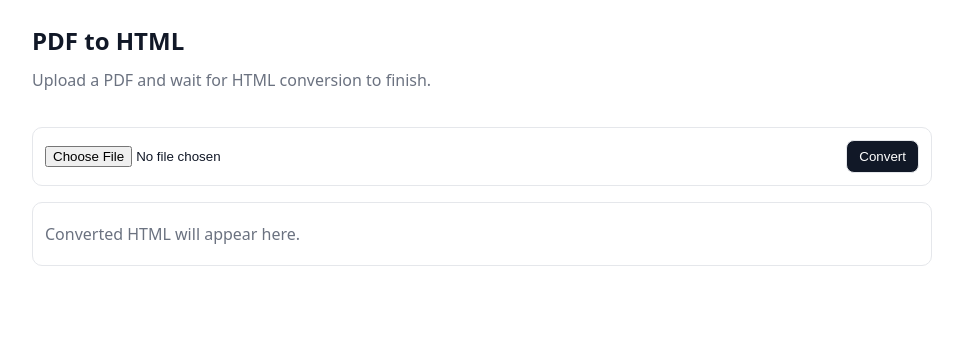
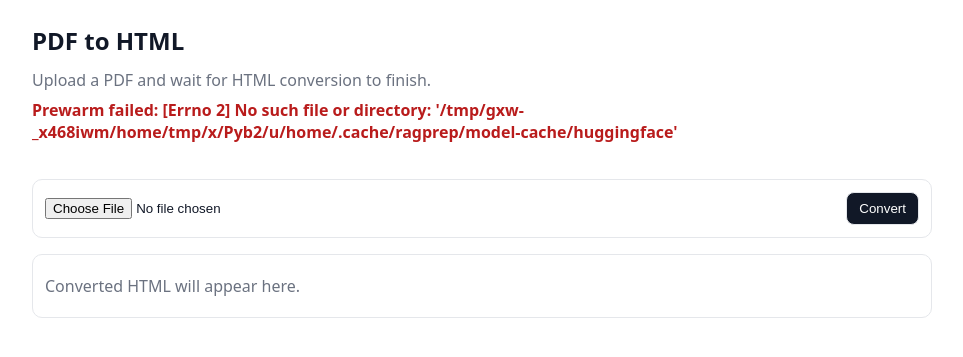
Before and after one commit to minimo162/RAGPrep, a FastAPI app: page / in a window 1280 px wide. Shown: the top 357 px of the page, without its empty margins (158-1121 px from the left). Run offline with FastAPI, Linux system fonts and the light colour scheme.

Commit message:
Add model cache prefetch path and lock convert UI during prewarm/conversion

```diff
--- a/ragprep/ocr/glm_ocr.py
+++ b/ragprep/ocr/glm_ocr.py
@@ -12,6 +12,7 @@ import httpx
 from PIL import Image
 
 from ragprep.config import Settings
+from ragprep.model_cache import configure_model_cache
 
 DEFAULT_TEXT_RECOGNITION_PROMPT = "Text Recognition:"
 
@@ -261,6 +262,8 @@ def _ocr_image_base64_via_transformers(image_base64: str, *, settings: Settings)
     if not image_base64:
         raise ValueError("image_base64 is empty")
 
+    configure_model_cache(settings)
+
     png_bytes = _decode_png_from_base64(image_base64)
 
     # The official GLM-OCR transformers example uses a file path in messages.
--- a/ragprep/web/app.py
+++ b/ragprep/web/app.py
@@ -10,7 +10,7 @@ from threading import Lock, Semaphore, Thread
 from typing import Any
 
 from fastapi import FastAPI, File, HTTPException, Request, UploadFile
-from fastapi.responses import HTMLResponse, PlainTextResponse
+from fastapi.responses import HTMLResponse, JSONResponse, PlainTextResponse
 from fastapi.staticfiles import StaticFiles
 from fastapi.templating import Jinja2Templates
 from starlette.responses import Response
@@ -129,6 +129,13 @@ class JobStore:
             self._jobs[job_id] = updated
             return updated
 
+    def has_active(self) -> bool:
+        with self._lock:
+            return any(
+                j.status in {JobStatus.queued, JobStatus.running}
+                for j in self._jobs.values()
+            )
+
 
 jobs = JobStore()
 
@@ -139,6 +146,11 @@ _job_semaphore_size: int | None = None
 
 _prewarm_lock = Lock()
 _prewarm_started = False
+_prewarm_state_lock = Lock()
+_prewarm_enabled = False
+_prewarm_in_progress = False
+_prewarm_error: str | None = None
+_PREWARM_UNCHANGED = object()
 
 
 def _get_job_semaphore() -> Semaphore:
@@ -152,7 +164,33 @@ def _get_job_semaphore() -> Semaphore:
         return _job_semaphore
 
 
-def _prewarm_layout_backend() -> None:
+def _set_prewarm_state(
+    *,
+    enabled: bool | None = None,
+    in_progress: bool | None = None,
+    error: str | None | object = _PREWARM_UNCHANGED,
+) -> None:
+    global _prewarm_enabled, _prewarm_in_progress, _prewarm_error
+
+    with _prewarm_state_lock:
+        if enabled is not None:
+            _prewarm_enabled = enabled
+        if in_progress is not None:
+            _prewarm_in_progress = in_progress
+        if error is not _PREWARM_UNCHANGED:
+            _prewarm_error = error if isinstance(error, str) else None
+
+
+def _get_prewarm_state() -> dict[str, object]:
+    with _prewarm_state_lock:
+        return {
+            "prewarm_enabled": _prewarm_enabled,
+            "prewarm_in_progress": _prewarm_in_progress,
+            "prewarm_error": _prewarm_error,
+        }
+
+
+def _prewarm_layout_backend() -> str | None:
     settings = get_settings()
     try:
         from ragprep.layout.glm_doclayout import prewarm_layout_backend
@@ -160,6 +198,13 @@ def _prewarm_layout_backend() -> None:
         prewarm_layout_backend(settings=settings)
     except Exception as exc:  # noqa: BLE001
         logger.warning("Layout prewarm failed: %s", exc)
+        return str(exc)
+    return None
+
+
+def _run_prewarm() -> None:
+    error = _prewarm_layout_backend()
+    _set_prewarm_state(in_progress=False, error=error)
 
 
 def _ensure_startup_prewarm_started() -> None:
@@ -169,7 +214,7 @@ def _ensure_startup_prewarm_started() -> None:
         if _prewarm_started:
             return
         _prewarm_started = True
-    Thread(target=_prewarm_layout_backend, daemon=True, name="ragprep-prewarm").start()
+    Thread(target=_run_prewarm, daemon=True, name="ragprep-prewarm").start()
 
 
 def _run_job(job_id: str, pdf_bytes: bytes) -> None:
@@ -245,17 +290,33 @@ def _start_job(job_id: str, pdf_bytes: bytes) -> None:
 
 @app.on_event("startup")
 def startup() -> None:
-    if _should_prewarm_on_startup():
+    enabled = _should_prewarm_on_startup()
+    if enabled:
+        _set_prewarm_state(enabled=True, in_progress=True, error=None)
         _ensure_startup_prewarm_started()
+        return
+    _set_prewarm_state(enabled=False, in_progress=False, error=None)
 
 
 @app.get("/", response_class=HTMLResponse)
 def index(request: Request) -> Response:
+    ui_state = _get_prewarm_state()
+    ui_state["has_active_job"] = jobs.has_active()
     return templates.TemplateResponse(
         request,
         "index.html",
-        {"html_output": None, "error": None},
+        {"html_output": None, "error": None, "ui_state": ui_state},
     )
+
+
+@app.get("/ui/state")
+def ui_state() -> JSONResponse:
+    state = _get_prewarm_state()
+    state["has_active_job"] = jobs.has_active()
+    state["can_convert"] = (not bool(state["prewarm_in_progress"])) and (
+        not bool(state["has_active_job"])
+    )
+    return JSONResponse(state)
 
 
 @app.post("/convert", response_class=HTMLResponse)
@@ -266,6 +327,23 @@ async def convert(
     settings = get_settings()
     filename = file.filename or "upload"
     content = await file.read()
+    prewarm_state = _get_prewarm_state()
+
+    if bool(prewarm_state["prewarm_in_progress"]):
+        return templates.TemplateResponse(
+            request,
+            "_result.html",
+            {"html_output": None, "error": "Prewarm in progress. Please wait for completion."},
+            status_code=409,
+        )
+
+    if jobs.has_active():
+        return templates.TemplateResponse(
+            request,
+            "_result.html",
+            {"html_output": None, "error": "Conversion is already running. Please wait."},
+            status_code=409,
+        )
 
     if not content:
         return templates.TemplateResponse(
--- a/ragprep/web/templates/index.html
+++ b/ragprep/web/templates/index.html
@@ -49,6 +49,10 @@
         padding: 8px 12px;
         border-radius: 8px;
         cursor: pointer;
+      }
+      button:disabled {
+        opacity: 0.55;
+        cursor: not-allowed;
       }
       #result {
         margin-top: 16px;
@@ -104,10 +108,80 @@
         color: var(--danger);
         font-weight: 600;
       }
+      .status {
+        margin-top: 8px;
+        min-height: 1.25em;
+      }
+      .status.pending {
+        color: #92400e;
+      }
+      .status.ready {
+        color: #065f46;
+      }
     </style>
     <script src="/static/htmx.min.js"></script>
     <script>
       (function () {
+        async function fetchUiState() {
+          const response = await fetch("/ui/state", { credentials: "same-origin" });
+          if (!response.ok) {
+            throw new Error(`ui state failed: HTTP ${response.status}`);
+          }
+          return response.json();
+        }
+
+        function setConvertEnabled(enabled) {
+          const button = document.getElementById("convert-button");
+          if (!(button instanceof HTMLButtonElement)) return;
+          button.disabled = !enabled;
+          button.setAttribute("aria-disabled", enabled ? "false" : "true");
+        }
+
+        function setConvertStatus(message, kind) {
+          const status = document.getElementById("convert-status");
+          if (!(status instanceof HTMLElement)) return;
+          status.textContent = message || "";
+          status.classList.remove("pending", "ready", "error");
+          if (kind) {
+            status.classList.add(kind);
+          }
+        }
+
+        function applyUiState(state) {
+          const prewarmInProgress = Boolean(state && state.prewarm_in_progress);
+          const hasActiveJob = Boolean(state && state.has_active_job);
+          const prewarmEnabled = Boolean(state && state.prewarm_enabled);
+          const prewarmError =
+            state && typeof state.prewarm_error === "string" ? state.prewarm_error.trim() : "";
+          const canConvert = !prewarmInProgress && !hasActiveJob;
+
+          if (prewarmInProgress) {
+            setConvertStatus("Prewarm in progress... please wait.", "pending");
+          } else if (hasActiveJob) {
+            setConvertStatus("Converting... please wait until current job finishes.", "pending");
+          } else if (prewarmError) {
+            setConvertStatus(`Prewarm failed: ${prewarmError}`, "error");
+          } else if (prewarmEnabled) {
+            setConvertStatus("Ready. Prewarm completed.", "ready");
+          } else {
+            setConvertStatus("Ready.", "ready");
+          }
+
+          setConvertEnabled(canConvert);
+        }
+
+        async function refreshUiState() {
+          try {
+            const state = await fetchUiState();
+            applyUiState(state);
+          } catch (_error) {
+            // Keep current UI state when polling fails transiently.
+          }
+        }
+
+        setInterval(refreshUiState, 1000);
+        window.addEventListener("load", refreshUiState);
+
         function setNotice(message, kind) {
           const notice = document.getElementById("download-notice");
           if (!(notice instanceof HTMLElement)) return;
@@ -201,6 +275,21 @@
             setNotice("", null);
           }
         });
+
+        document.body.addEventListener("htmx:beforeRequest", (event) => {
+          const detail = event && event.detail;
+          if (detail && detail.elt && detail.elt.id === "convert-form") {
+            setConvertEnabled(false);
+            setConvertStatus("Starting conversion...", "pending");
+          }
+        });
+
+        document.body.addEventListener("htmx:afterSwap", (event) => {
+          const detail = event && event.detail;
+          if (detail && detail.target && detail.target.id === "result") {
+            refreshUiState();
+          }
+        });
       })();
     </script>
   </head>
@@ -208,16 +297,36 @@
     <main class="container">
       <h1>PDF to HTML</h1>
       <p class="muted">Upload a PDF and wait for HTML conversion to finish.</p>
+      <p
+        id="convert-status"
+        class="muted status {% if ui_state.prewarm_in_progress or ui_state.has_active_job %}pending{% else %}ready{% endif %}"
+        aria-live="polite"
+      >
+        {% if ui_state.prewarm_in_progress %}
+          Prewarm in progress... please wait.
+        {% elif ui_state.has_active_job %}
+          Converting... please wait until current job finishes.
+        {% else %}
+          Ready.
+        {% endif %}
+      </p>
       <p id="download-notice" class="muted notice" aria-live="polite"></p>
 
       <form
+        id="convert-form"
         hx-post="/convert"
         hx-target="#result"
         hx-swap="innerHTML"
         enctype="multipart/form-data"
       >
         <input type="file" name="file" accept="application/pdf,.pdf" required />
-        <button type="submit">Convert</button>
+        <button
+          id="convert-button"
+          type="submit"
+          {% if ui_state.prewarm_in_progress or ui_state.has_active_job %}disabled aria-disabled="true"{% endif %}
+        >
+          Convert
+        </button>
       </form>
 
       <section id="result">{% include "_result.html" %}</section>
```
Also changed, not shown: ragprep/config.py (+13 -0 lines), ragprep/layout/glm_doclayout.py (+34 -1 lines), ragprep/model_cache.py (added, +49 -0 lines), tests/test_config.py (+13 -0 lines), tests/test_glm_doclayout.py (+32 -1 lines), tests/test_model_cache.py (added, +65 -0 lines), tests/test_smoke.py (+52 -2 lines), README.md.
